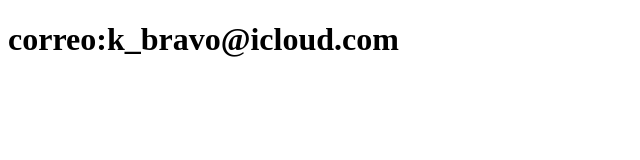
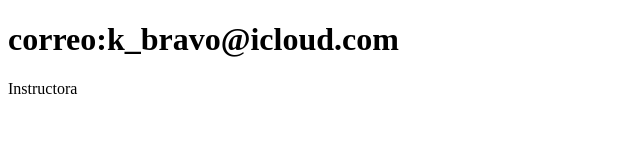
Before and after one commit to katabravo/sistema--de-registro, a plain HTML site: page contacto.html in a window 1280 px wide. Shown: the full height of the page, 0-640 px from the left. Drawn offline with Linux system fonts and the light colour scheme.

Commit message:
Actualiza el contacto

```diff
--- a/contacto.html
+++ b/contacto.html
@@ -8,6 +8,6 @@
 </head>
 <body>
 <h1>correo:k_bravo@icloud.com</h1>
-</body>
+<p> Instructora</p>
 </body>
 </html>
```
